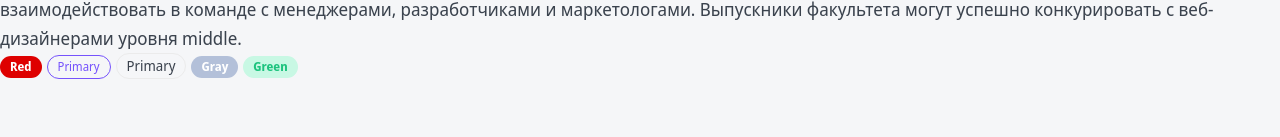
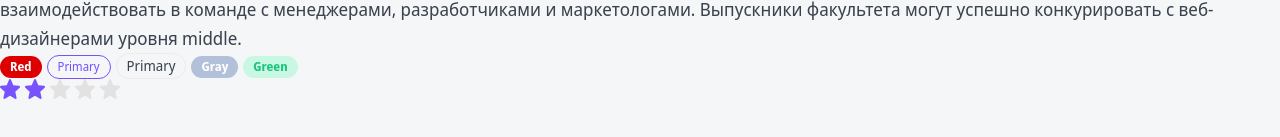
Before and after one commit to AdelRomeo/top-app, a Next.js app: page / in a window 1280 px wide. Shown: the part 203-340 px from the top of the page. Built offline with nearby package versions, Linux system fonts and the light colour scheme.

Commit message:
component Rating part 1

```diff
--- a/components/Description/Description.props.ts
+++ b/components/Description/Description.props.ts
@@ -1,5 +1,4 @@
 import {DetailedHTMLProps, HTMLAttributes, ReactNode} from 'react';
-import {HtmlAttributes} from 'csstype';
 
 export interface DescriptionProps extends DetailedHTMLProps<HTMLAttributes<HTMLParagraphElement>, HTMLParagraphElement>{
   children: ReactNode,
--- /dev/null
+++ b/components/Rating/Rating.module.css
@@ -0,0 +1,7 @@
+.filled {
+  fill: var(--primary);
+}
+
+.star {
+  margin-right: 5px;
+}
--- /dev/null
+++ b/components/Rating/Rating.tsx
@@ -0,0 +1,40 @@
+import React, {useEffect, useState} from 'react';
+import styles from './Rating.module.css';
+import cn from 'classnames';
+import StarIcon from './star.svg';
+import {RatingProps} from './Rating.props';
+
+export const Rating = ({isEditable = false, rating, setRating, ...props}: RatingProps): JSX.Element => {
+  //начальный внешний вид элемента. <JSX.Element[]> - массив JSX элементов.
+  //начальное состояние - массив из 5 элементов с <></> внутри
+  const [ratingArray, setRatingArray] = useState<JSX.Element[]>(new Array(5).fill(<></>));
+
+  useEffect(() => {
+    //вызов обновления рейтинга
+    constructRating(rating);
+  }, [rating]);
+
+  const constructRating = (currentRating: number) => {
+    //изменный массив для передачи в state
+    //меняем массив <></> на массив <StarIcon/>
+    const updatedArray = ratingArray.map((item: JSX.Element, index: number) => {
+      return (
+        <StarIcon
+          className={cn(styles.star, {
+            //заливка нужного количества звезд рейтинга
+            //добавляем класс если индекс элемента меньше значени переданого рейтинга
+            [styles.filled]: index < currentRating
+          })}
+        />
+      );
+    });
+    //присваиваем в state новое значение
+    setRatingArray(updatedArray);
+  };
+
+  return (
+    <div {...props}>
+      {ratingArray.map((item, index) => (<span key={index}>{item}</span>))}
+    </div>
+  );
+};
--- a/components/index.ts
+++ b/components/index.ts
@@ -2,3 +2,4 @@
 export * from './Button/Button';
 export * from './Description/Description';
 export * from './Tag/Tag';
+export * from './Rating/Rating';
--- a/pages/index.tsx
+++ b/pages/index.tsx
@@ -1,5 +1,5 @@
 import React from 'react';
-import {Htag, Tag} from '../components';
+import {Htag, Rating, Tag} from '../components';
 import {Button} from '../components';
 import {Description} from '../components';
 
@@ -29,6 +29,7 @@
       <Tag color='ghost' size='normal'>Primary</Tag>
       <Tag color='gray' size='small'>Gray</Tag>
       <Tag color='green'>Green</Tag>
+      <Rating rating={2}/>
     </>
   );
 }
```
Also changed, not shown: components/Rating/Rating.props.ts (added, +10 -0 lines), components/Rating/star.svg (added).
